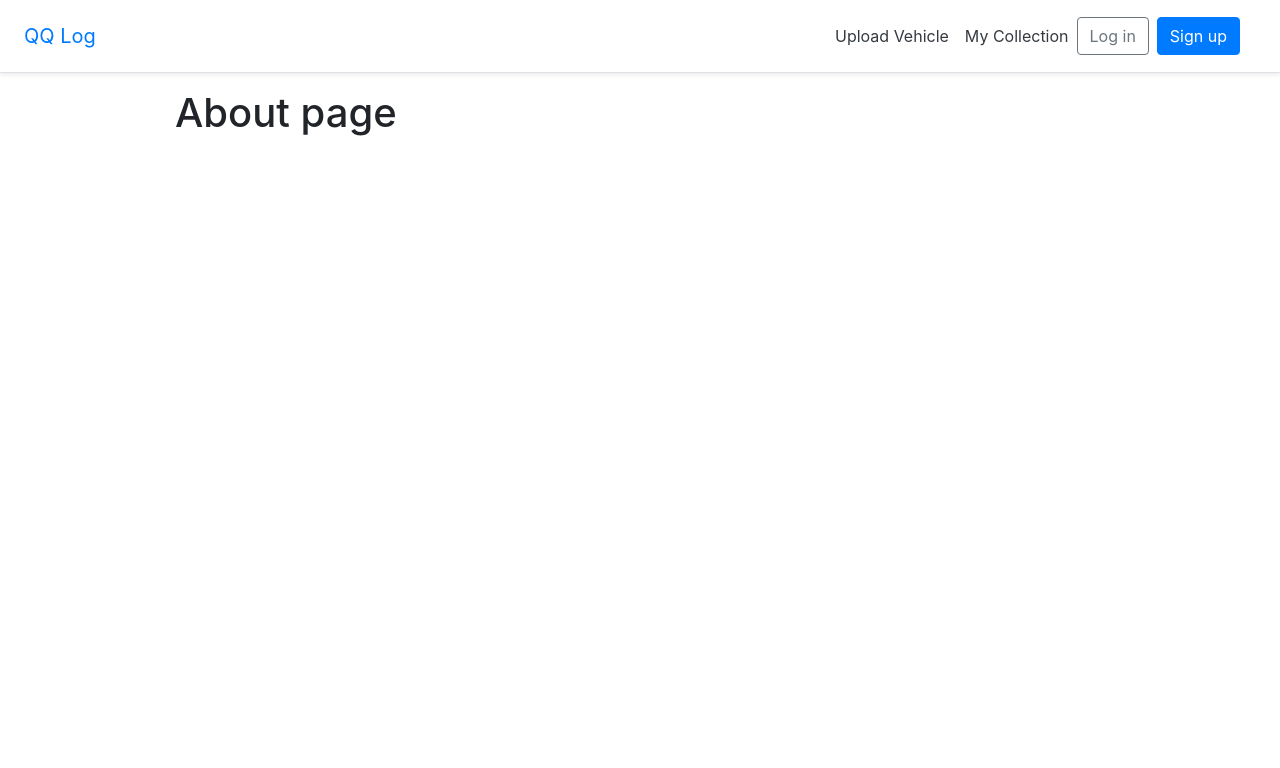
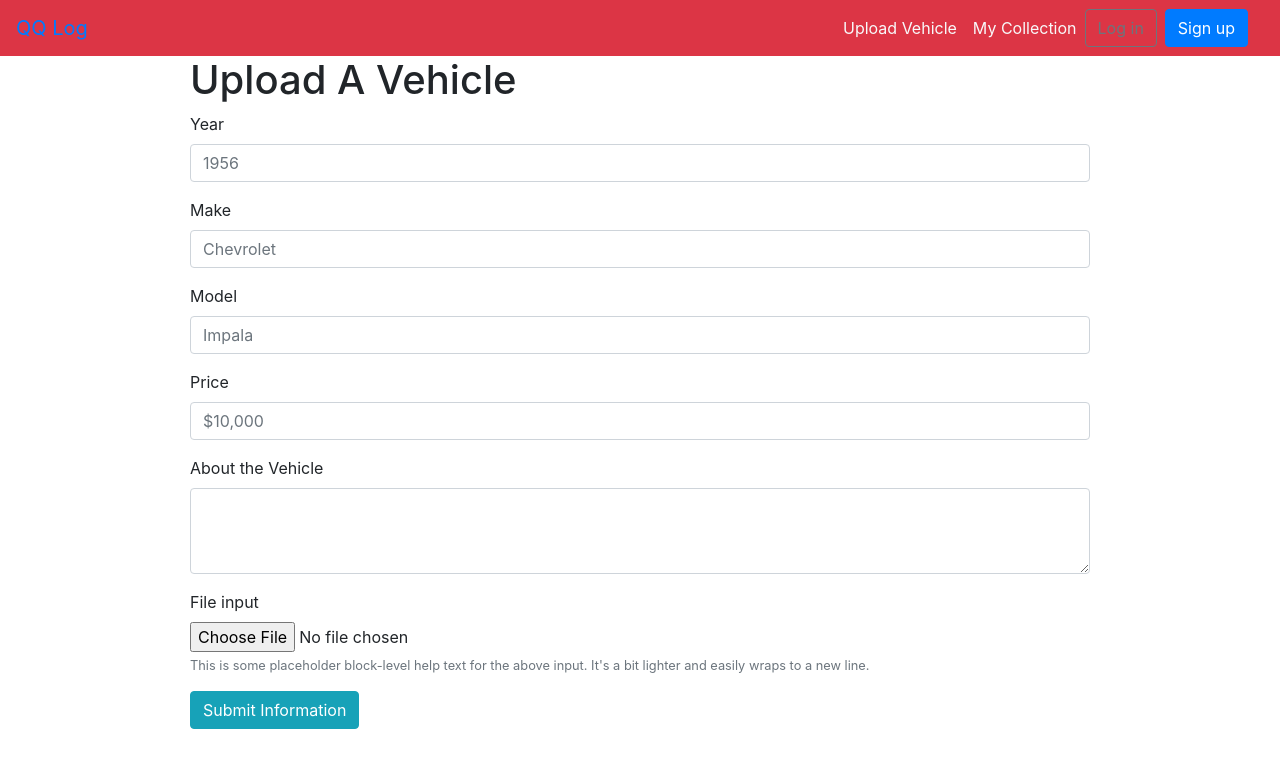
Before and after one commit to creasennaicker/PassionProject, a Django app: page /about/ in a window 1280 px wide. Shown: the top 768 px of the page. Run offline with Django 3.2, Linux system fonts and the light colour scheme.

```diff
--- a/blog/admin.py
+++ b/blog/admin.py
@@ -1,7 +1,7 @@
 from django.contrib import admin
 
 from django.contrib import admin
-from blog.models import Post, Category
+from blog.models import Post, Category, Carinfo
 
 class PostAdmin(admin.ModelAdmin):
     pass
@@ -9,5 +9,6 @@ class PostAdmin(admin.ModelAdmin):
 class CategoryAdmin(admin.ModelAdmin):
     pass
 
+admin.site.register(Carinfo)
 admin.site.register(Post, PostAdmin)
 admin.site.register(Category, CategoryAdmin)
--- a/blog/templates/blog_index.html
+++ b/blog/templates/blog_index.html
@@ -3,7 +3,7 @@
 
 {% block content %}
 <div class="col-md-8 offset-md-2">
-    <h1>Blog Index</h1>
+    <h1>My Collection</h1>
     <hr>
     {% for post in posts %}
     <h2><a href="{% url 'blog_detail' post.pk%}">{{ post.title }}</a></h2>
--- a/blog/urls.py
+++ b/blog/urls.py
@@ -1,8 +1,10 @@
 from django.urls import path
 from . import views
+from .views import UploadView
 
 urlpatterns = [
     path("", views.blog_index, name="blog_index"),
     path("<int:pk>/", views.blog_detail, name="blog_detail"),
     path("<category>/", views.blog_category, name="blog_category"),
+    path('', UploadView.as_view(), name="Upload")
 ]
--- a/config/settings.py
+++ b/config/settings.py
@@ -10,6 +10,9 @@ SECRET_KEY = '43)%4yx)aa@a=+_c(fn&kf3g29xax+=+a&key9i=!98zyim=8j'
 DEBUG = True
 # https://docs.djangoproject.com/en/dev/ref/settings/#allowed-hosts
 ALLOWED_HOSTS = ["localhost", "0.0.0.0", "127.0.0.1"]
+
+# MEDIA_URL = '/media/'
+# MEDIA_ROOT = os.path.join(BASE_DIR, 'media')
 
 # APPS
 # ------------------------------------------------------------------------------
--- a/config/urls.py
+++ b/config/urls.py
@@ -1,6 +1,8 @@
 from django.conf import settings
 from django.contrib import admin
 from django.urls import path, include
+from django.conf import settings
+from django.conf.urls.static import static
 
 urlpatterns = [
     path('admin/', admin.site.urls),
@@ -8,6 +10,7 @@ urlpatterns = [
     path('', include('pages.urls')),
     path('blog/', include('blog.urls')),
 ]
+# + static(settings.MEDIA_URL, document_root-settings.MEDIA_ROOT)
 
 if settings.DEBUG:
     import debug_toolbar
--- a/templates/_base.html
+++ b/templates/_base.html
@@ -20,12 +20,13 @@
 
 <body>
   <main role="main">
-    <div class="d-flex flex-column flex-md-row align-items-center p-3 px-md-4 mb-3 bg-white border-bottom shadow-sm">
-      <h5 class="my-0 mr-md-auto font-weight-normal">
+    <!-- <div class="d-flex flex-column flex-md-row align-items-center p-3 px-md-4 mb-3 bg-white border-bottom shadow-sm"> -->
+    <nav class="navbar navbar-expand-sm  navbar-dark bg-danger">
+      <h5 class="my-0 mr-md-auto  font-weight-normal">
         <a href="{% url 'home' %}">QQ Log</a>
       </h5>
-      <a class="p-2 text-dark" href="{% url 'about' %}">Upload Vehicle</a>
-      <a class="p-2 text-dark" href="{% url 'blog_index' %}">My Collection</a>
+      <a class="p-2 text-light" href="{% url 'about' %}">Upload Vehicle</a>
+      <a class="p-2 text-light" href="{% url 'blog_index' %}">My Collection</a>
 
       <nav class="my-2 my-md-0 mr-md-3">
         {% if user.is_authenticated %}
--- a/templates/pages/about.html
+++ b/templates/pages/about.html
@@ -1,7 +1,49 @@
+
 {% extends '_base.html' %}
+{% load static %}
 
 {% block title %}About page{% endblock %}
 
 {% block content %}
-<h1>About page</h1>
+<form action="" methods="post"></form>
+<div class="container">
+    {% csrf_token%}
+    <h1>Upload A Vehicle</h1>
+    <form>
+    <div class="form-group">
+        <label for="Year">Year</label>
+        <input type="text" name="year" class="form-control" id="year" placeholder="1956">
+    </div>
+    <div class="form-group">
+        <label for="Make">Make</label>
+        <input type="text" name="make" class="form-control" id="make" placeholder="Chevrolet">
+    </div>
+    <div class="form-group">
+        <label for="Model">Model</label>
+        <input type="text" name="model" class="form-control" id="model" placeholder="Impala">
+    </div>
+    <div class="form-group">
+        <label for="Model">Price</label>
+        <input type="text" name="price" class="form-control" id="price" placeholder="$10,000">
+        </div>
+    <div class="form-group">
+        <label for="exampleTextarea">About the Vehicle</label>
+        <textarea class="form-control" name="info" id="exampleTextarea" rows="3"></textarea>
+    </div>
+
+    <div class="form-group">
+        <label for="exampleInputFile">File input</label>
+        <input type="file" name="pic" class="form-control-file" id="exampleInputFile" aria-describedby="fileHelp">
+        <small id="fileHelp" class="form-text text-muted">This is some placeholder block-level help text for the above input. It's a bit lighter and easily wraps to a new line.</small>
+      </div>
+
+
+
+    <button type="submit" value="Add Data" class="btn btn-info">Submit Information</button>
+    </form>
+    </div>
+ </form>
+
+
+
 {% endblock content %}
```
Also changed, not shown: blog/models.py (+8 -0 lines), blog/views.py (+33 -1 lines), blog/migrations/0002_carinfo.py (added), blog/migrations/0003_auto_20211226_2252.py (added), blog/migrations/0004_auto_20211226_2311.py (added), db.sqlite3, 1 other file.
